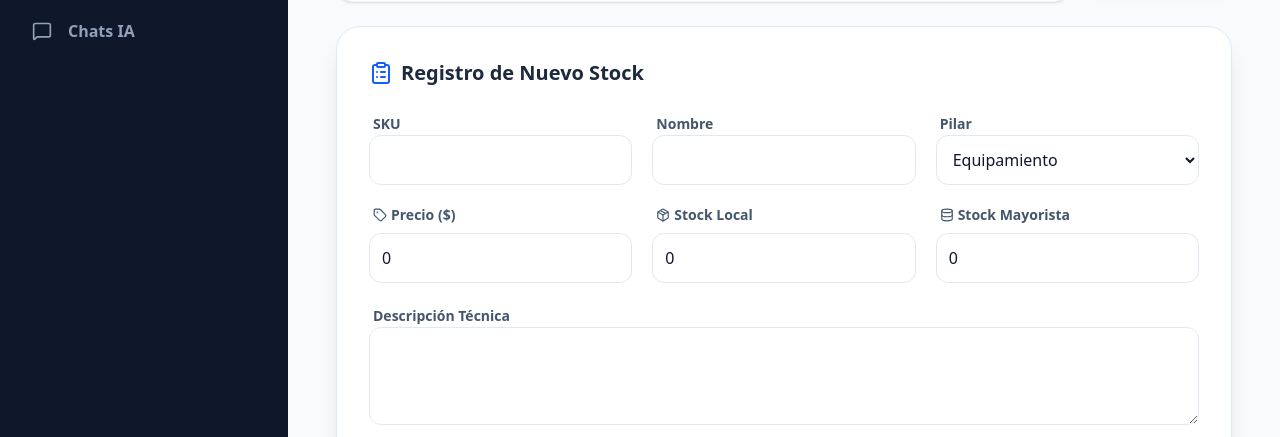
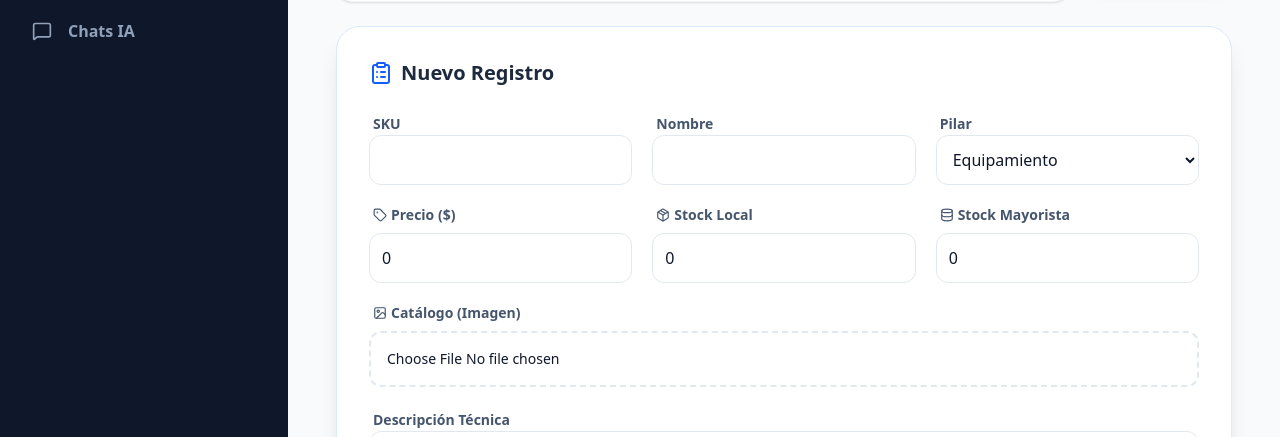
Before and after one commit to agente-dental/Agentewsp, a React (Vite) app: page / in a window 1280 px wide. Both pictures are taken after a click on the button "Añadir Producto". Shown: the part 256-693 px from the top of the page. Built offline with nearby package versions, Linux system fonts and the light colour scheme; no server answers; the database is empty; what groq-sdk would draw is missing.

Commit message:
feat: integración de carga de imágenes al bucket de catálogos y vista responsiva final

```diff
--- a/src/pages/Inventory.tsx
+++ b/src/pages/Inventory.tsx
@@ -11,6 +11,7 @@ import {
   Package,
   Tag,
   Database,
+  Image as ImageIcon,
 } from "lucide-react";
 
 interface Producto {
@@ -22,6 +23,7 @@ interface Producto {
   stock_local: number;
   stock_mayorista: number;
   descripcion_tecnica: string;
+  imagen_url?: string; // Campo para el catálogo
 }
 
 export const Inventory = () => {
@@ -29,6 +31,7 @@ export const Inventory = () => {
   const [loading, setLoading] = useState(true);
   const [showForm, setShowForm] = useState(false);
   const [editingId, setEditingId] = useState<string | null>(null);
+  const [uploading, setUploading] = useState(false);
 
   const initialFormState: Producto = {
     sku: "",
@@ -38,6 +41,7 @@ export const Inventory = () => {
     stock_local: 0,
     stock_mayorista: 0,
     descripcion_tecnica: "",
+    imagen_url: "",
   };
 
   const [formData, setFormData] = useState<Producto>(initialFormState);
@@ -61,6 +65,35 @@ export const Inventory = () => {
     fetchProducts();
   }, []);
 
+  // Función para subir imagen al bucket 'catalogos'
+  const handleFileUpload = async (e: React.ChangeEvent<HTMLInputElement>) => {
+    try {
+      setUploading(true);
+      if (!e.target.files || e.target.files.length === 0) return;
+
+      const file = e.target.files[0];
+      const fileExt = file.name.split(".").pop();
+      const fileName = `${Math.random()}.${fileExt}`;
+      const filePath = `${fileName}`;
+
+      const { error: uploadError } = await supabase.storage
+        .from("catalogos")
+        .upload(filePath, file);
+
+      if (uploadError) throw uploadError;
+
+      const { data } = supabase.storage
+        .from("catalogos")
+        .getPublicUrl(filePath);
+
+      setFormData({ ...formData, imagen_url: data.publicUrl });
+    } catch (error: any) {
+      alert("Error subiendo imagen: " + error.message);
+    } finally {
+      setUploading(false);
+    }
+  };
+
   const handleSubmit = async (e: React.FormEvent) => {
     e.preventDefault();
     if (
@@ -78,11 +111,9 @@ export const Inventory = () => {
         .update(formData)
         .eq("id", editingId);
       if (error) console.error("Update error:", error.message);
-      else alert("Producto actualizado con éxito");
     } else {
       const { error } = await supabase.from("productos").insert([formData]);
       if (error) console.error("Insert error:", error.message);
-      else alert("Producto guardado con éxito");
     }
 
     setFormData(initialFormState);
@@ -102,13 +133,11 @@ export const Inventory = () => {
     if (confirm(`¿Estás seguro de eliminar "${nombre}"?`)) {
       const { error } = await supabase.from("productos").delete().eq("id", id);
       if (!error) fetchProducts();
-      else console.error("Delete error:", error.message);
     }
   };
 
   return (
     <div className="space-y-6">
-      {/* HEADER DINÁMICO */}
       <div className="flex flex-col sm:flex-row justify-between items-center gap-4">
         <div className="bg-white p-5 rounded-2xl shadow-sm border border-slate-100 w-full sm:w-auto flex-1">
           <p className="text-slate-500 text-xs font-medium uppercase tracking-wider">
@@ -141,7 +170,6 @@ export const Inventory = () => {
         </button>
       </div>
 
-      {/* FORMULARIO RESPONSIVO */}
       {showForm && (
         <div className="bg-white p-6 md:p-8 rounded-3xl shadow-xl border border-blue-100 animate-in fade-in zoom-in duration-200">
           <h3 className="text-xl font-bold text-slate-800 mb-6 flex items-center gap-2">
@@ -150,7 +178,7 @@ export const Inventory = () => {
             ) : (
               <ClipboardList className="text-blue-600" />
             )}
-            {editingId ? "Editando Producto" : "Registro de Nuevo Stock"}
+            {editingId ? "Editar Producto" : "Nuevo Registro"}
           </h3>
           <form
             onSubmit={handleSubmit}
@@ -254,6 +282,32 @@ export const Inventory = () => {
                 }
               />
             </div>
+
+            {/* Campo de Imagen / Catálogo */}
+            <div className="md:col-span-3 space-y-2">
+              <label className="text-sm font-bold text-slate-600 px-1 flex items-center gap-1">
+                <ImageIcon size={14} /> Catálogo (Imagen)
+              </label>
+              <div className="flex flex-col sm:flex-row items-center gap-4 p-4 border-2 border-dashed border-slate-200 rounded-xl">
+                <input
+                  type="file"
+                  accept="image/*"
+                  onChange={handleFileUpload}
+                  className="text-sm w-full"
+                />
+                {uploading && (
+                  <Loader2 className="animate-spin text-blue-500" />
+                )}
+                {formData.imagen_url && (
+                  <img
+                    src={formData.imagen_url}
+                    alt="Vista previa"
+                    className="h-20 w-20 object-cover rounded-lg shadow-md"
+                  />
+                )}
+              </div>
+            </div>
+
             <div className="md:col-span-3 space-y-2">
               <label className="text-sm font-bold text-slate-600 px-1">
                 Descripción Técnica
@@ -274,16 +328,17 @@ export const Inventory = () => {
             <div className="md:col-span-3 flex justify-end pt-2">
               <button
                 type="submit"
-                className="w-full md:w-auto px-8 py-4 rounded-xl font-bold text-white bg-slate-900 hover:bg-black transition-colors shadow-lg"
+                disabled={uploading}
+                className="w-full md:w-auto px-8 py-4 rounded-xl font-bold text-white bg-slate-900 hover:bg-black transition-colors shadow-lg disabled:opacity-50"
               >
-                {editingId ? "Actualizar Cambios" : "Guardar Producto"}
+                {editingId ? "Actualizar Producto" : "Guardar Producto"}
               </button>
             </div>
           </form>
         </div>
       )}
 
-      {/* LISTADO DE PRODUCTOS ADAPTABLE */}
+      {/* LISTADO RESPONSIVO */}
       <div className="bg-white rounded-3xl shadow-sm border border-slate-100 overflow-hidden">
         {loading ? (
           <div className="p-20 flex justify-center">
@@ -291,27 +346,30 @@ export const Inventory = () => {
           </div>
         ) : (
           <>
-            {/* VISTA MÓVIL: CARDS (Se oculta en tablets/PC) */}
+            {/* VISTA MÓVIL: CARDS */}
             <div className="grid grid-cols-1 md:hidden divide-y divide-slate-50">
               {products.map((p) => (
                 <div key={p.id} className="p-5 space-y-3">
                   <div className="flex justify-between items-start">
+                    <div className="flex gap-3">
+                      {p.imagen_url && (
+                        <img
+                          src={p.imagen_url}
+                          className="w-12 h-12 rounded-lg object-cover"
+                        />
+                      )}
                       <div>
-                      <span className="text-[10px] font-bold text-blue-600 uppercase tracking-tighter">
+                        <span className="text-[10px] font-bold text-blue-600 uppercase">
                           {p.sku}
                         </span>
                         <h4 className="font-bold text-slate-800 leading-tight">
                           {p.nombre}
                         </h4>
-                      <span className="text-[10px] font-black text-slate-400 uppercase">
-                        {p.categoria}
-                      </span>
                       </div>
-                    <div className="text-right">
+                    </div>
                     <p className="font-bold text-slate-900">
                       ${p.precio_venta.toLocaleString()}
                     </p>
-                    </div>
                   </div>
                   <div className="flex gap-2">
                     <span
@@ -330,13 +388,13 @@ export const Inventory = () => {
                   <div className="flex justify-end gap-4 pt-1">
                     <button
                       onClick={() => handleEdit(p)}
-                      className="p-2 text-blue-600 hover:bg-blue-50 rounded-lg transition-colors"
+                      className="p-2 text-blue-600"
                     >
                       <Edit3 size={18} />
                     </button>
                     <button
                       onClick={() => handleDelete(p.id!, p.nombre)}
-                      className="p-2 text-red-600 hover:bg-red-50 rounded-lg transition-colors"
+                      className="p-2 text-red-600"
                     >
                       <Trash2 size={18} />
                     </button>
@@ -345,13 +403,13 @@ export const Inventory = () => {
               ))}
             </div>
 
-            {/* VISTA DESKTOP: TABLA (Se oculta en celulares) */}
+            {/* VISTA DESKTOP: TABLA */}
             <div className="hidden md:block">
               <table className="w-full text-left">
                 <thead className="bg-slate-50 border-b border-slate-100">
-                  <tr className="bg-slate-50 border-b border-slate-100">
+                  <tr>
                     <th className="p-5 text-slate-600 font-bold uppercase text-xs">
-                      SKU / Producto
+                      Producto
                     </th>
                     <th className="p-5 text-slate-600 font-bold uppercase text-xs text-center">
                       Stock
@@ -370,28 +428,32 @@ export const Inventory = () => {
                       key={p.id}
                       className="hover:bg-slate-50/50 transition-colors"
                     >
-                      <td className="p-5">
-                        <p className="font-mono text-[10px] text-blue-600 font-bold">
+                      <td className="p-5 flex items-center gap-3">
+                        {p.imagen_url && (
+                          <img
+                            src={p.imagen_url}
+                            className="w-10 h-10 rounded-lg object-cover shadow-sm"
+                          />
+                        )}
+                        <div>
+                          <p className="text-[10px] text-blue-600 font-bold uppercase">
                             {p.sku}
                           </p>
                           <p className="font-bold text-slate-800">{p.nombre}</p>
-                        <span className="text-[10px] uppercase font-black text-slate-400">
-                          {p.categoria}
-                        </span>
+                        </div>
                       </td>
                       <td className="p-5 text-center">
-                        <div className="flex flex-col items-center gap-1">
+                        <div className="flex flex-col items-center">
                           <span
-                            className={`px-3 py-1 rounded-full text-xs font-bold flex items-center gap-1 ${
+                            className={`px-3 py-1 rounded-full text-xs font-bold ${
                               p.stock_local > 5
                                 ? "bg-green-100 text-green-700"
                                 : "bg-orange-100 text-orange-700"
                             }`}
                           >
-                            {p.stock_local <= 5 && <AlertTriangle size={12} />}{" "}
                             Local: {p.stock_local}
                           </span>
-                          <span className="text-[10px] text-slate-400">
+                          <span className="text-[10px] text-slate-400 mt-1">
                             Mayorista: {p.stock_mayorista}
                           </span>
                         </div>
@@ -403,13 +465,13 @@ export const Inventory = () => {
                         <div className="flex justify-end gap-2">
                           <button
                             onClick={() => handleEdit(p)}
-                            className="p-2 text-slate-400 hover:text-blue-600 hover:bg-blue-50 rounded-lg transition-colors"
+                            className="p-2 text-slate-400 hover:text-blue-600"
                           >
                             <Edit3 size={18} />
                           </button>
                           <button
                             onClick={() => handleDelete(p.id!, p.nombre)}
-                            className="p-2 text-slate-400 hover:text-red-600 hover:bg-red-50 rounded-lg transition-colors"
+                            className="p-2 text-slate-400 hover:text-red-600"
                           >
                             <Trash2 size={18} />
                           </button>
```
Lines whose indentation alone changed are shown as unchanged.
